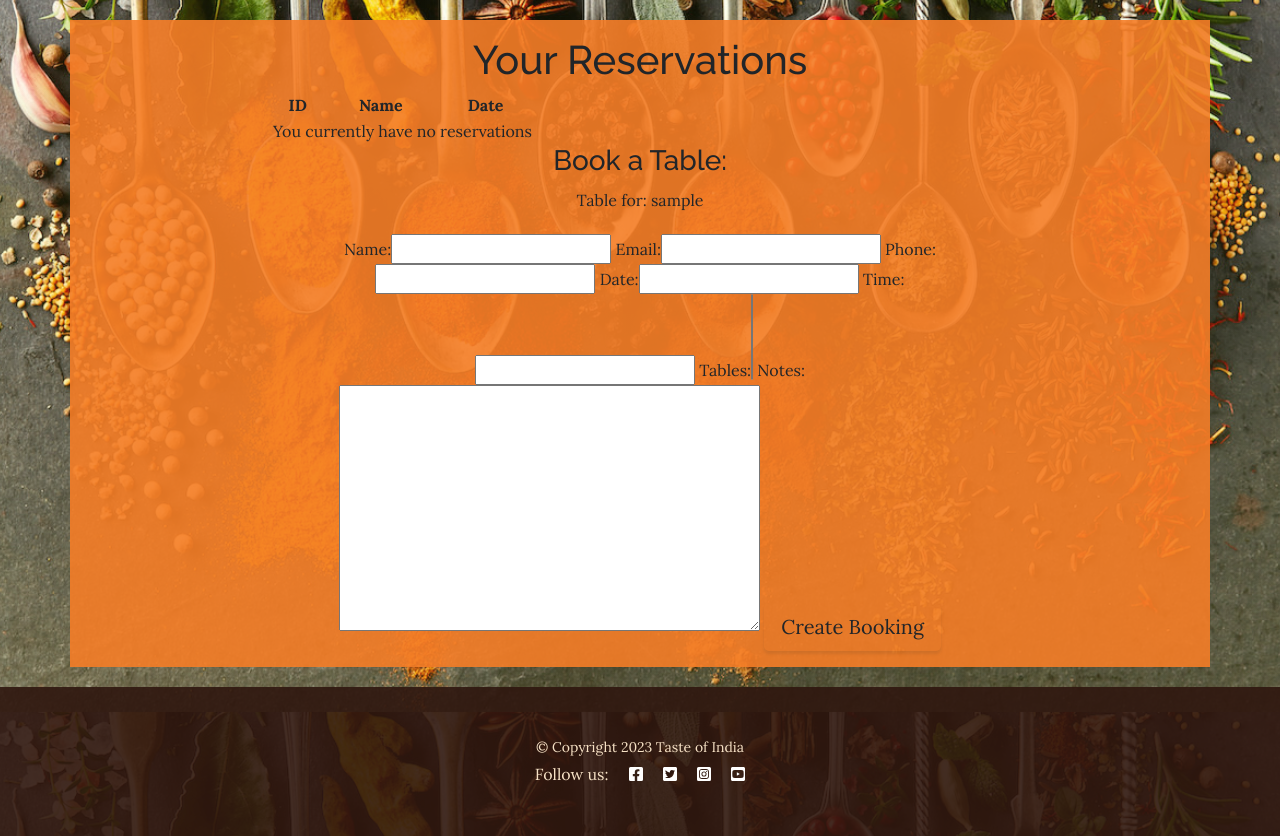
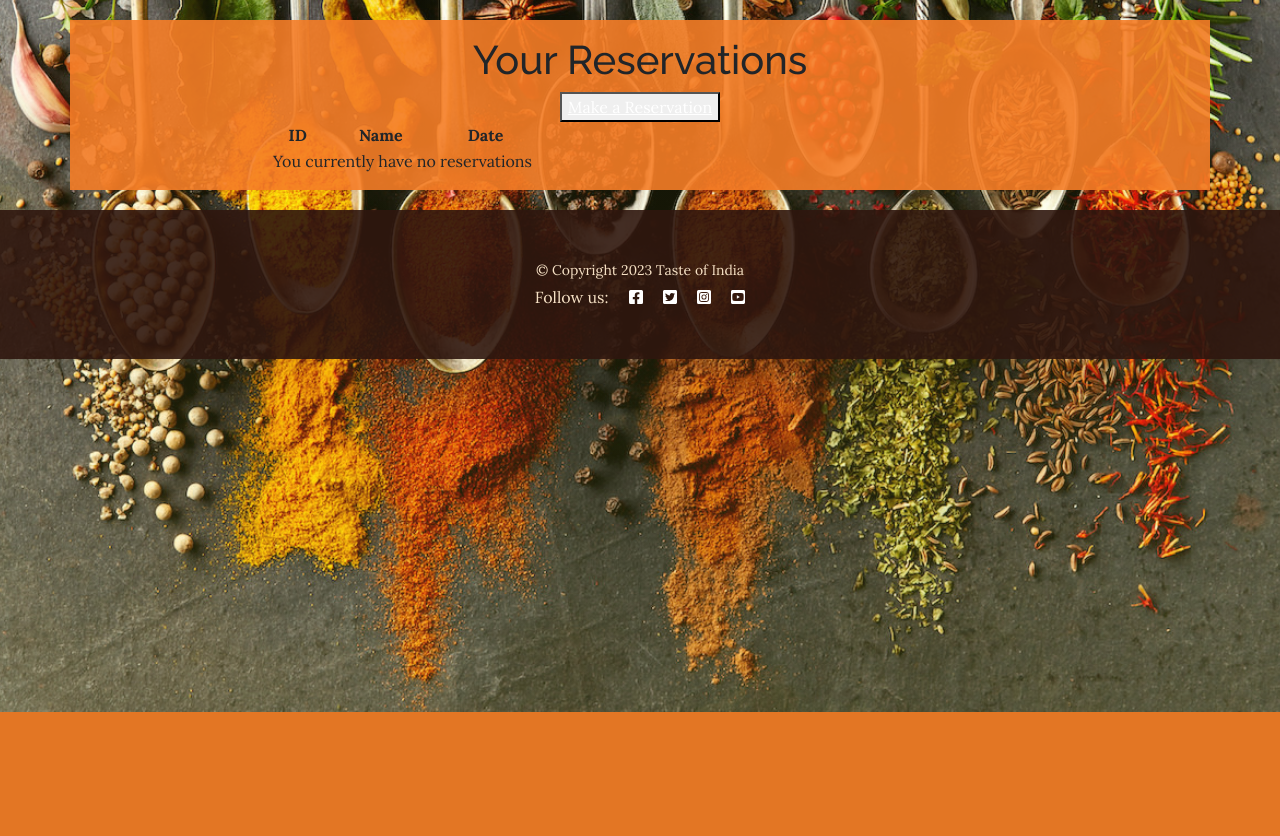
Before and after one commit to KizMistry/taste-of-india-2, a Django app: page /booking_list.html in a window 1280 px wide. Shown: the part 88-924 px from the top of the page. After the commit the page ends 800 px from the top, so only its background shows below. Run offline with Django 3.2, Linux system fonts and the light colour scheme; the visitor is signed in with stand-in values (Sample User, id 1); data that the repository does not hold is empty; some libraries are stand-ins or nearby versions.

Commit message:
add BookingCreate view and url path, updated booking htmls

```diff
--- a/restaurant/urls.py
+++ b/restaurant/urls.py
@@ -8,5 +8,5 @@ urlpatterns = [
     path('<slug:slug>/', views.MealDetail.as_view(), name='meal_detail'),
     path('like/<slug:slug>', views.MealLike.as_view(), name='meal_like'),
     path('booking_list.html', views.BookingView.as_view(), name='booking_list'),
-    # path('booking_create.html', views.BookingView.as_view(), name='booking_list'),
+    path('booking_create.html', views.BookingCreate.as_view(), name='booking_create'),
 ]
--- a/restaurant/views.py
+++ b/restaurant/views.py
@@ -108,6 +108,19 @@ class BookingView(View):
             },
         )
 
+
+class BookingCreate(View):
+
+    def get(self, request, *args, **kwargs):
+        booking_form = BookingForm()
+        return render(
+            request,
+            'booking_create.html',
+            {
+                'booking_form': BookingForm(),
+            },
+        )
+
     # @login_required
     def post(self, request, *args, **kwargs):
         if request.method == 'POST':
@@ -123,7 +136,7 @@ class BookingView(View):
             booking_form = BookingForm()
         return render(
             request,
-            'booking_list.html',
+            'booking_create.html',
             {
                 'booking_form': BookingForm()
             },
--- a/templates/booking_list.html
+++ b/templates/booking_list.html
@@ -1,6 +1,6 @@
 {% extends 'base.html' %}
 
-
+{% load crispy_forms_tags %}
 
 {% block content %}
 <div class="container text-center login-container">
@@ -26,17 +26,17 @@
                     <tr>
                         <td colspan="3">You currently have no reservations</td>
                     </tr>
-        <!-- <button><a href="booking_create.html">Make a Reservation</a></button> -->
+                    <button><a href="booking_create.html">Make a Reservation</a></button>
                     {% endfor %}
                 </tbody>
             </table>
-  <h3>Book a Table:</h3>
-  <p>Table for: {{ user.username }}</p>
-  <form method="post" style="margin-top: 1.3em;">
-      {{ booking_form }}
-      {% csrf_token %}
+            <!-- <h3>Book a Table:</h3>
+  <p>Table for: {{ user.username },}</p>
+  <form method="POST" style="margin-top: 1.3em;">
+      {{ booking_form | crispy },}
+      {% csrf_token %,}
       <button type="submit" class="btn btn-signup btn-lg">Create Booking</button>
-  </form>
+  </form> -->
         </div>
     </div>
 </div>
```
Also changed, not shown: templates/booking_create.html (+7 -10 lines). Lines whose indentation alone changed are shown as unchanged.
